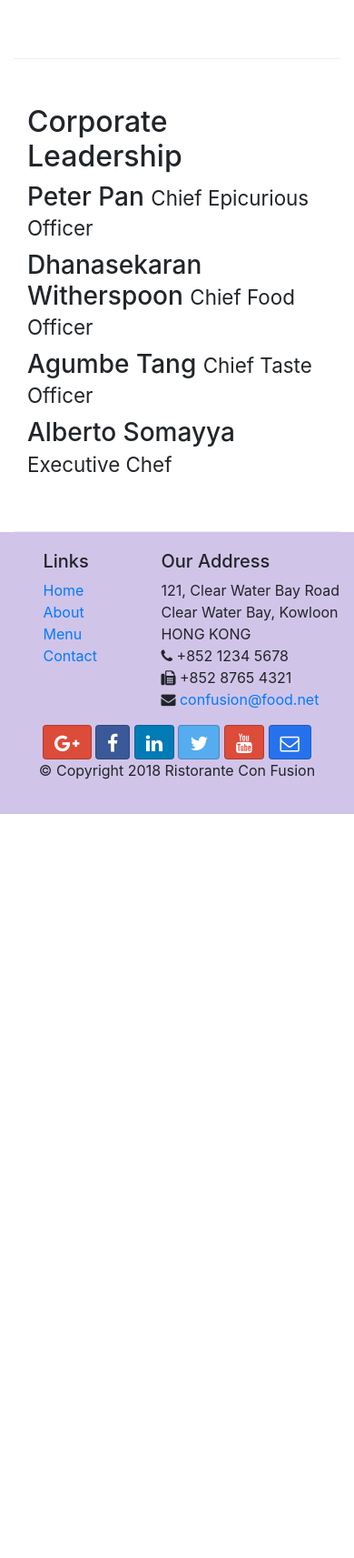
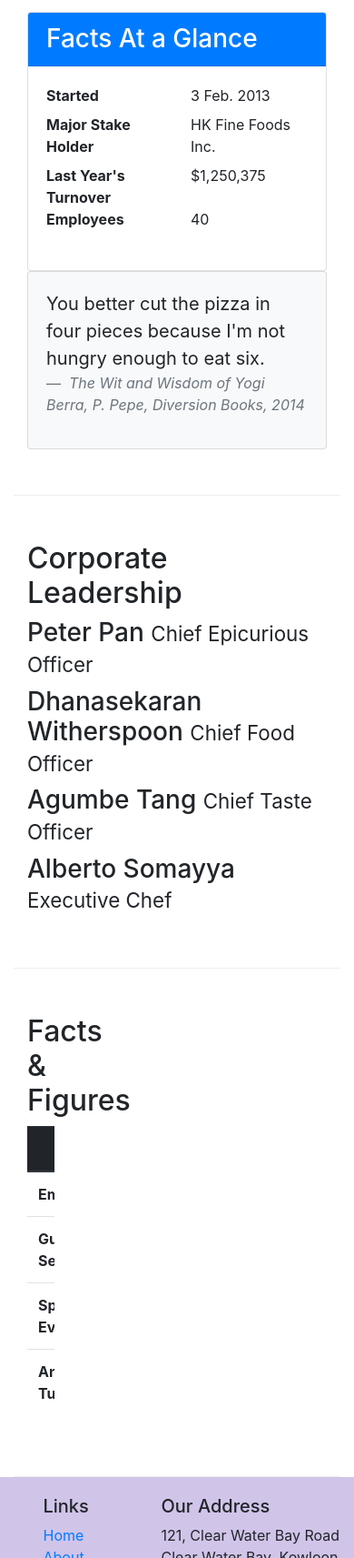
Before and after one commit to ivanseibel/conFusion, a website: page aboutus.html in a window 390 px wide. Shown: the part 1037-2750 px from the top of the page at 91% size. Before the commit the page ends 1932 px from the top, so only its background shows below. Drawn offline with nearby package versions, Linux system fonts and the light colour scheme.

Commit message:
Tables and Cards

```diff
--- a/aboutus.html
+++ b/aboutus.html
@@ -83,6 +83,7 @@
     </div>
 
     <div class="row row-content">
+
       <div class="col-12 col-sm-6">
         <h2>Our History</h2>
         <p>Started in 2010, Ristorante con Fusion quickly established itself as a culinary icon par excellence
@@ -93,8 +94,40 @@
         <p>The restaurant traces its humble beginnings to <em>The Frying Pan</em>, a successful chain started by
           our CEO, Mr. Peter Pan, that featured for the first time the world's best cuisines in a pan.</p>
       </div>
-      <div class="col-12 col-sm">
+
+      <div class="col-12 col-sm-6">
+        <div class="card">
+
+          <h3 class="card-header bg-primary text-white">Facts At a Glance</h3>
+
+          <div class="card-body">
+            <dl class="row">
+              <dt class="col-6">Started</dt>
+              <dd class="col-6">3 Feb. 2013</dd>
+              <dt class="col-6">Major Stake Holder</dt>
+              <dd class="col-6">HK Fine Foods Inc.</dd>
+              <dt class="col-6">Last Year's Turnover</dt>
+              <dd class="col-6">$1,250,375</dd>
+              <dt class="col-6">Employees</dt>
+              <dd class="col-6">40</dd>
+            </dl>
+          </div>
+
+        </div>
       </div>
+
+      <div class="col-12">
+        <div class="card card-body bg-light">
+          <blockquote class="blockquote">
+            <p class="mb-0">You better cut the pizza in four pieces because I'm not hungry enough to eat six.</p>
+            <footer class="blockquote-footer">
+              <cite title="Source Title">The Wit and Wisdom of Yogi Berra, P. Pepe, Diversion Books, 2014</cite>
+            </footer>
+          </blockquote>
+        </div>
+      </div>
+
+
     </div>
 
     <div class="row row-content">
@@ -129,7 +162,58 @@
       </div>
     </div>
 
+    <div class="row row-content">
+      <div class="col-2 col-sm-9">
+        <h2>Facts &amp; Figures</h2>
+
+        <div class="table-responsive">
+          <table class="table table-stripped">
+            <thead class="thead-dark">
+              <tr>
+                <th>&nbsp;</th>
+                <th>2013</th>
+                <th>2014</th>
+                <th>2015</th>
+              </tr>
+            </thead>
+            <tbody>
+              <tr>
+                <th>Employees</th>
+                <th>15</th>
+                <th>30</th>
+                <th>40</th>
+              </tr>
+              <tr>
+                <th>Guests Served</th>
+                <th>15000</th>
+                <th>45000</th>
+                <th>100,000</th>
+              </tr>
+              <tr>
+                <th>Special Events</th>
+                <th>3</th>
+                <th>20</th>
+                <th>45</th>
+              </tr>
+              <tr>
+                <th>Annual Turnover</th>
+                <th>$251,325</th>
+                <th>$1,250,375</th>
+                <th>$3,000,000</th>
+              </tr>
+            </tbody>
+          </table>
+        </div>
+
+      </div>
+      <div class="col-12 col-sm-3">
+
+      </div>
+    </div>
+
   </div>
+
+
 
   <footer class="footer">
     <div class="container">
```
